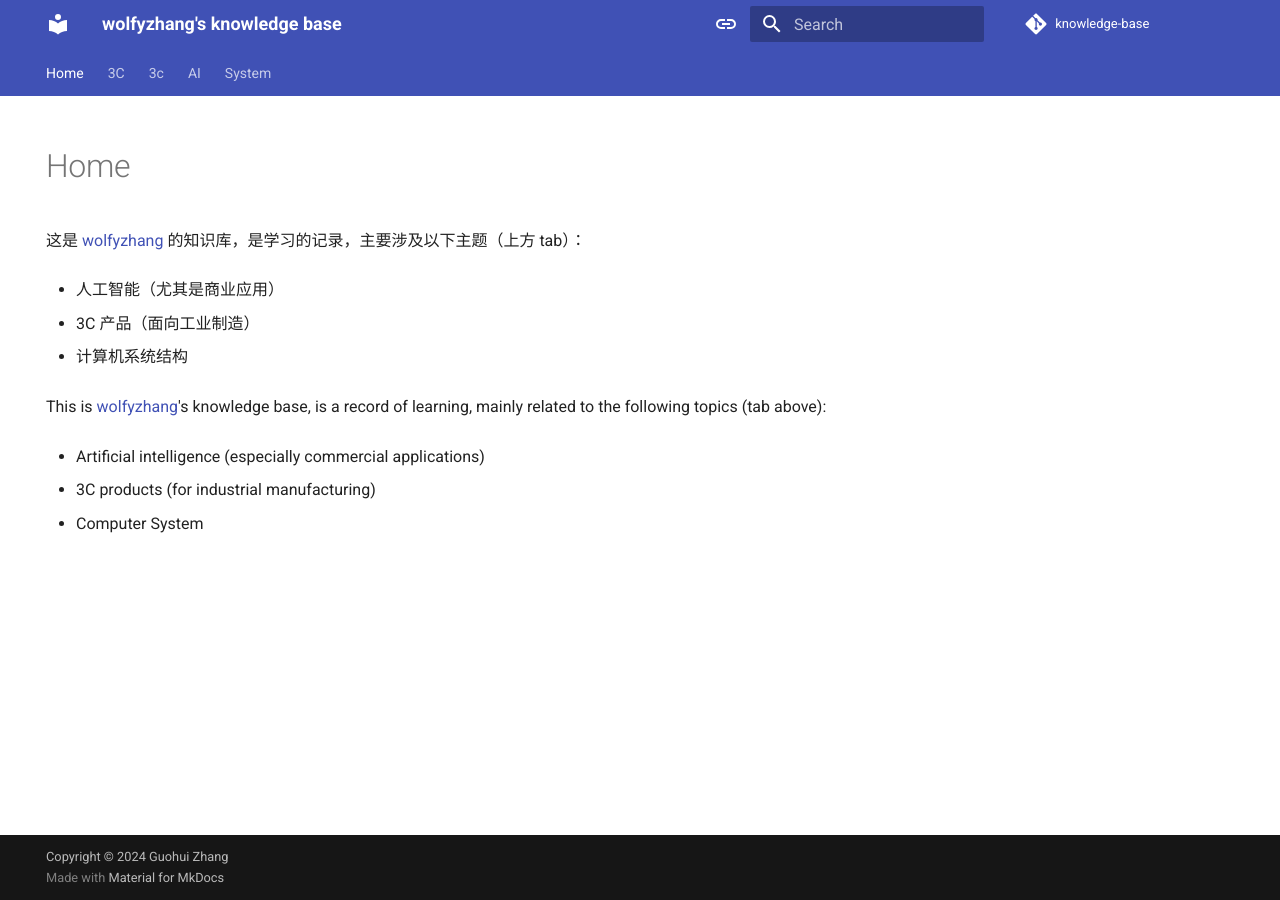
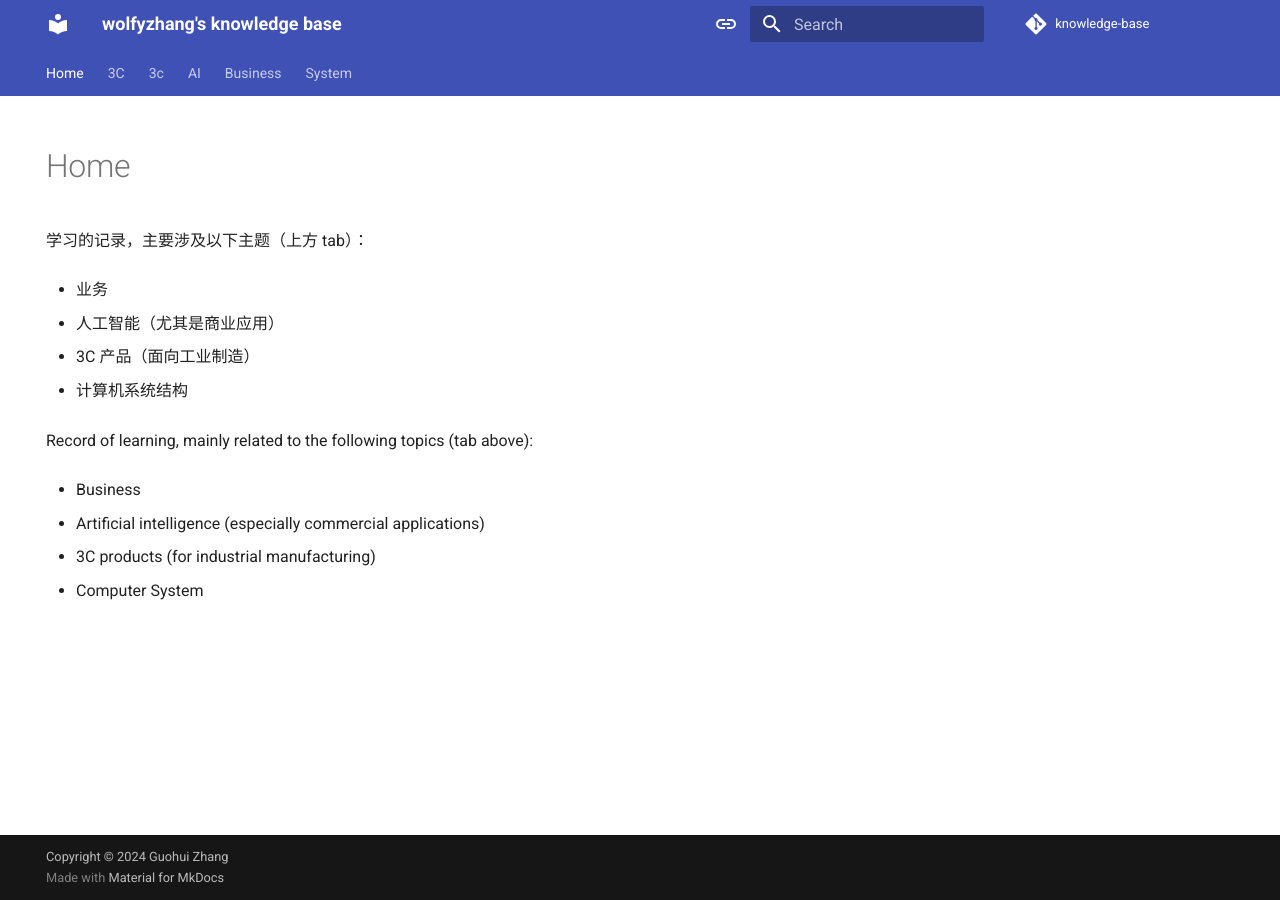
Before and after one commit to wolfyzhang-github/knowledge-base, an MkDocs documentation site: the page built from docs/index.md, in a window 1280 px wide. Built offline with MkDocs 1.6.1 and Material for MkDocs 9.7.7, drawn with Linux system fonts in a browser that asks for light colours; a script that is not in the unit is left out; comment, search, counter and statistics services are not loaded.

Commit message:
update post

```diff
--- /dev/null
+++ b/docs/AI/LLMs/Applications/bi.md
@@ -0,0 +1 @@
+# Business Intelligence
--- a/docs/index.md
+++ b/docs/index.md
@@ -5,7 +5,9 @@ hide:
 
 # Home
 
-这是 [wolfyzhang](https://wolfyzhang.com) 的知识库，是学习的记录，主要涉及以下主题（上方 tab）：
+学习的记录，主要涉及以下主题（上方 tab）：
+
+- 业务
 
 - 人工智能（尤其是商业应用）
 
@@ -13,7 +15,9 @@ hide:
 
 - 计算机系统结构
 
-This is [wolfyzhang](https://wolfyzhang.com/)'s knowledge base, is a record of learning, mainly related to the following topics (tab above):
+Record of learning, mainly related to the following topics (tab above):
+
+- Business
 
 - Artificial intelligence (especially commercial applications)
 
```
Also changed, not shown: docs/3c/index.md (deleted, +0 -3 lines), docs/AI/LLMs/app/a_bi.md (deleted, +0 -1 lines), docs/AI/LLMs/app/index.md (deleted, +0 -3 lines), docs/AI/LLMs/index.md (deleted, +0 -1 lines), docs/AI/c_dl_architectures.md (deleted, +0 -18 lines), docs/AI/index.md (deleted, +0 -5 lines), docs/system/OS/index.md (deleted, +0 -3 lines), docs/system/prog/index.md (deleted, +0 -3 lines), docs/3c/toothbrushes.md (renamed from docs/3c/a_toothbrushes.md), docs/AI/LLMs/agent.md (renamed from docs/AI/LLMs/b_agent.md), docs/AI/LLMs/rag.md (renamed from docs/AI/LLMs/a_rag.md), docs/AI/deep_learning.md (renamed from docs/AI/b_deep_learning.md), docs/AI/machine_learning.md (renamed from docs/AI/a_machine_learning.md), docs/AI/nlp_cv.md (renamed from docs/AI/d_nlp_cv.md), 4 more files.
